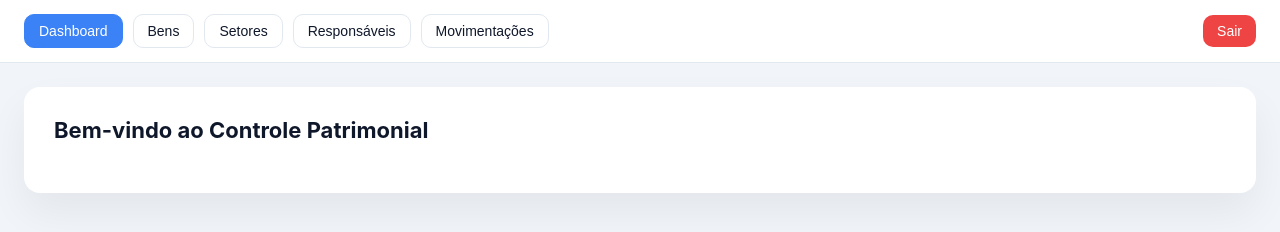
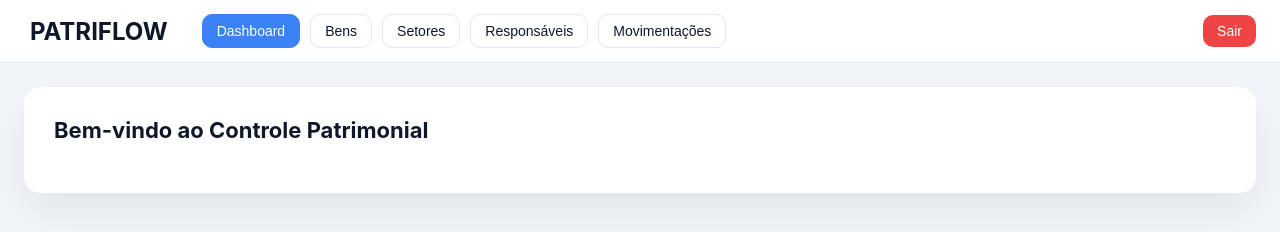
Before and after one commit to matheuscouto2/controle-patrimonial, a plain HTML site: page frontend/dashboard.html in a window 1280 px wide. Drawn offline with Linux system fonts and the light colour scheme; some packages are replaced by stand-ins of ours; no server answers; a script that the page names is missing.

Commit message:
Alteracoes

```diff
--- a/frontend/css/style.css
+++ b/frontend/css/style.css
@@ -32,7 +32,6 @@ nav {
     display: flex;
     gap: 10px;
     align-items: center;
-    border-bottom: 1px solid var(--border);
 }
 
 nav button {
--- a/frontend/dashboard.html
+++ b/frontend/dashboard.html
@@ -15,14 +15,26 @@
         <p>Carregando...</p>
     </div>
 
-    <nav id="menu-items">
-        <button id="dash" onclick="loadDashboard()">Dashboard</button>
-        <button id="bens" onclick="loadBens()">Bens</button>
-        <button id="setores" onclick="loadSetores()">Setores</button>
-        <button id="responsaveis" onclick="loadResponsaveis()">Responsáveis</button>
-        <button id="movimentacoes" onclick="loadMovimentacoes()">Movimentações</button>
-        <button onclick="logout()">Sair</button>
-    </nav>
+    <div style="
+        display: flex;
+        align-items: center;
+        gap: 10px;
+        border-bottom: 1px solid var(--border);
+        background: white;
+    ">
+        <div>
+            <span style="font-weight: bold;font-size: x-large;margin-left: 30px;">PATRIFLOW</span>
+        </div>
+
+        <nav id="menu-items" style="display: flex;gap: 10px;width: 100%;">
+            <button id="dash" onclick="loadDashboard()" class="">Dashboard</button>
+            <button id="bens" onclick="loadBens()" class="active">Bens</button>
+            <button id="setores" onclick="loadSetores()">Setores</button>
+            <button id="responsaveis" onclick="loadResponsaveis()">Responsáveis</button>
+            <button id="movimentacoes" onclick="loadMovimentacoes()">Movimentações</button>
+            <button onclick="logout()">Sair</button>
+        </nav>
+    </div>
 
     <main id="conteudo">
         <h2>Bem-vindo ao Controle Patrimonial</h2>
```
